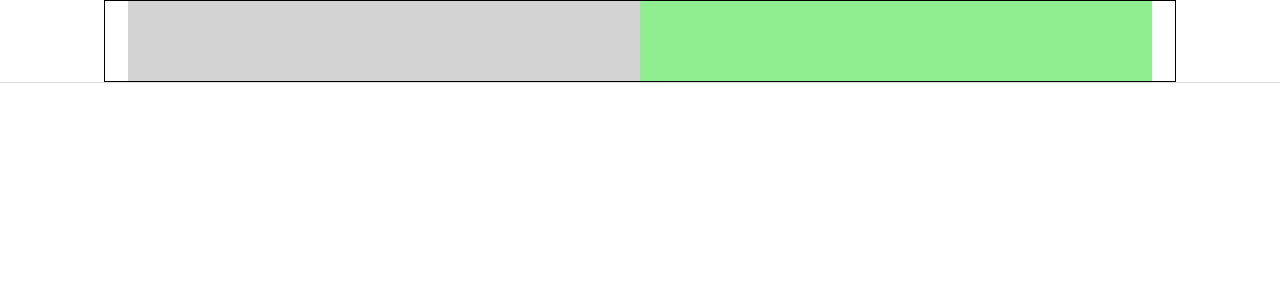
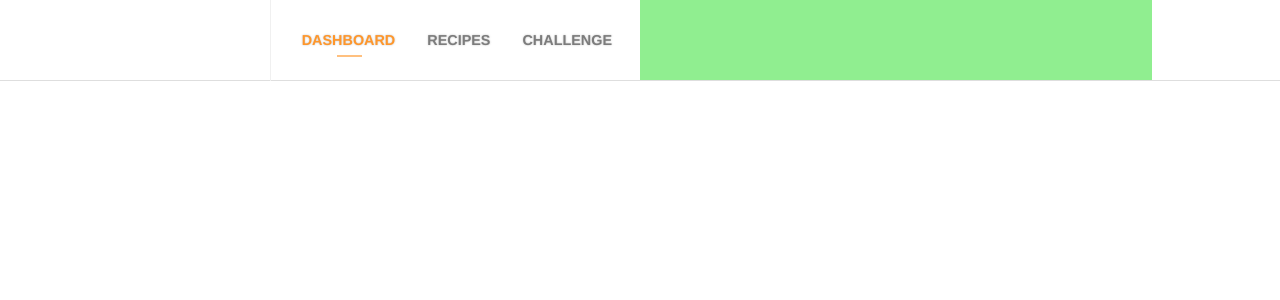
Before and after one commit to trohda/diet-feature-project, a React (Create React App) app: page / in a window 1280 px wide. Shown: the top 300 px of the page. Built offline with nearby package versions, Linux system fonts and the light colour scheme.

Commit message:
Add Navbar content and styles

```diff
--- a/src/components/Header/Header.js
+++ b/src/components/Header/Header.js
@@ -1,3 +1,4 @@
+import Navbar from "../Navbar/Navbar";
 import {
   StyledHeader,
   HeaderContentWrapper,
@@ -10,7 +11,9 @@ const Header = () => {
     <>
       <StyledHeader>
         <HeaderContentWrapper>
-          <NavbarWrapper></NavbarWrapper>
+          <NavbarWrapper>
+            <Navbar />
+          </NavbarWrapper>
           <LoggedUserWrapper></LoggedUserWrapper>
         </HeaderContentWrapper>
       </StyledHeader>
--- a/src/components/Navbar/Navbar.js
+++ b/src/components/Navbar/Navbar.js
@@ -0,0 +1,18 @@
+import { StyledNavbar } from "../styles/Navbar.styled";
+
+const Navbar = () => {
+  return (
+    <StyledNavbar>
+      <ul>
+        <li>
+          DASHBOARD
+          <div className="underLine"></div>
+        </li>
+        <li>RECIPES</li>
+        <li>CHALLENGE</li>
+      </ul>
+    </StyledNavbar>
+  );
+};
+
+export default Navbar;
--- a/src/components/styles/Header.styled.js
+++ b/src/components/styles/Header.styled.js
@@ -6,7 +6,7 @@ export const StyledHeader = styled.header`
   left: 0px;
   top: 0px;
   width: 100%;
-  height: 82px;
+  height: 80px;
   z-index: 188;
   border-bottom: 1px solid rgba(0, 0, 0, 0.13);
   display: flex;
@@ -16,7 +16,7 @@ export const StyledHeader = styled.header`
 
 export const HeaderContentWrapper = styled.div`
   min-width: 1024px;
-  border: 1px solid black;
+
   padding: 0 23px;
   display: flex;
   flex-direction: row;
@@ -28,7 +28,6 @@ export const NavbarWrapper = styled.div`
   justify-content: flex-end;
   width: 50%;
   height: 100%;
-  background: lightgrey;
 `;
 
 export const LoggedUserWrapper = styled.div`
--- /dev/null
+++ b/src/components/styles/Navbar.styled.js
@@ -0,0 +1,38 @@
+import styled from "styled-components";
+
+export const StyledNavbar = styled.nav`
+  height: 100%;
+  ul {
+    display: flex;
+    flex-direction: row;
+    width: 50%;
+    border-left: 1px solid rgb(240, 240, 240);
+    position: relative;
+  }
+
+  ul li {
+    font-size: 0.9rem;
+    font-weight: 600;
+    font-family: "Helvetica";
+    color: rgb(124, 124, 124);
+    line-height: 1.7;
+    z-index: 196;
+    padding: 28px 28px 29px 4px;
+
+    text-shadow: 0px 0px 2px rgba(175, 175, 175, 0.8);
+  }
+
+  ul li:first-child {
+    color: rgb(255, 150, 42);
+    padding-left: 31px;
+  }
+
+  .underLine {
+    width: 25px;
+    height: 3px;
+    border-bottom: 2px solid rgba(255, 150, 42, 0.6);
+    position: absolute;
+    top: 52px;
+    left: 66px;
+  }
+`;
--- /dev/null
+++ b/src/components/styles/test.css
@@ -0,0 +1,3 @@
+div {
+  color: rgb(226, 226, 226);
+}
```
